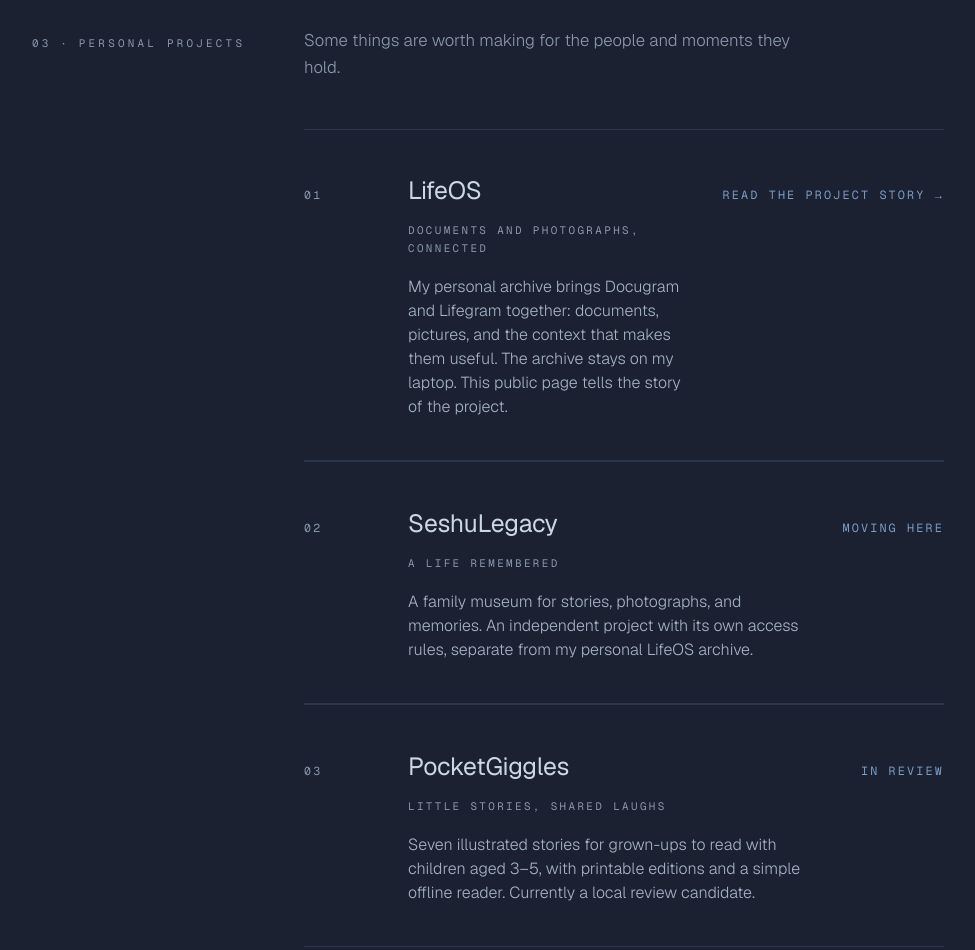
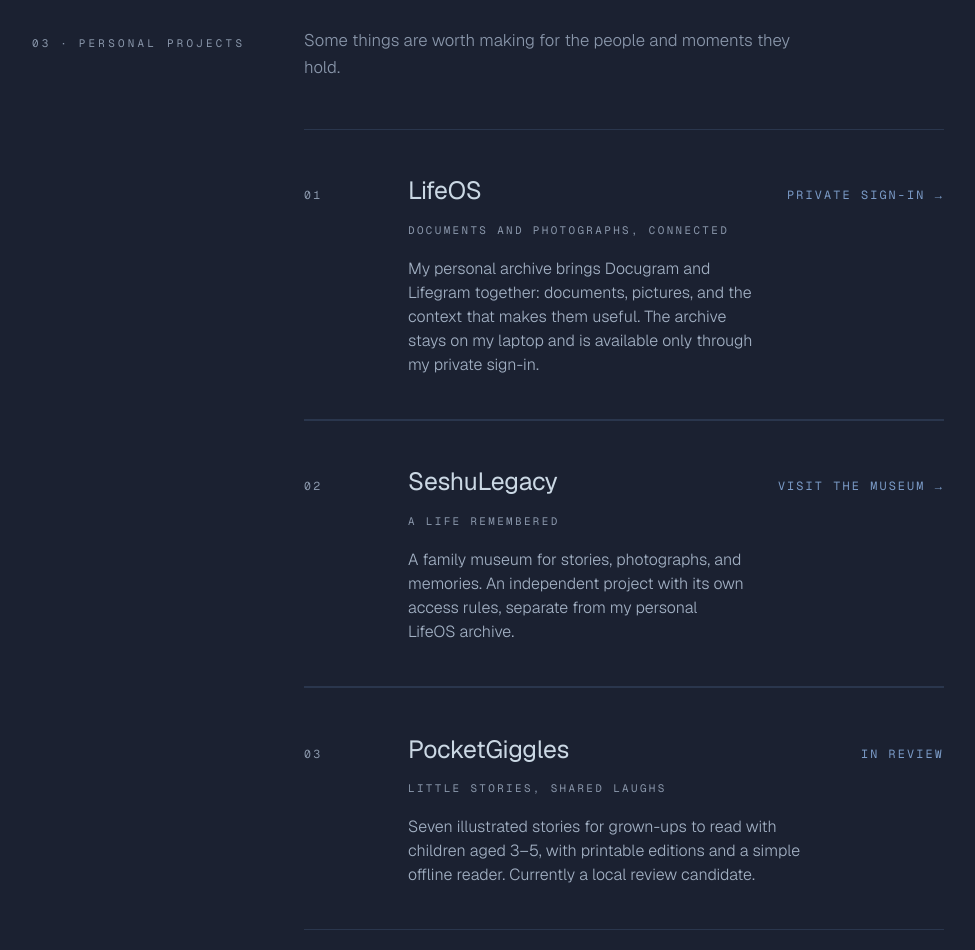
Before and after one commit to iamkanuri/thirdocular, a website built with Vite: page index.html in a window 1280 px wide. Shown: the part 2260-3210 px from the top of the page, without its empty margins (152-1127 px from the left). Built offline with nearby package versions, Linux system fonts and the light colour scheme.

Commit message:
Link the live private archive and family museum

```diff
--- a/index.html
+++ b/index.html
@@ -289,20 +289,20 @@
           <span class="label">03&ensp;·&ensp;Personal projects</span>
           <div class="signals-body">
             <p class="signals-intro">Some things are worth making for the people and moments they hold.</p>
-            <a class="signal" href="/labs/lifeos/">
+            <a class="signal" href="https://lifeos.thirdocular.com/">
               <span class="signal-no">01</span><span class="signal-main">
                 <span class="signal-name">LifeOS</span>
                 <span class="prop-kind">Documents and photographs, connected</span>
-                <span class="prop-desc">My personal archive brings Docugram and Lifegram together: documents, pictures, and the context that makes them useful. The archive stays on my laptop. This public page tells the story of the project.</span>
-              </span><span class="signal-cta">Read the project story &rarr;</span>
+                <span class="prop-desc">My personal archive brings Docugram and Lifegram together: documents, pictures, and the context that makes them useful. The archive stays on my laptop and is available only through my private sign-in.</span>
+              </span><span class="signal-cta">Private sign-in &rarr;</span>
             </a>
-            <div class="signal">
+            <a class="signal" href="https://seshu.thirdocular.com/">
               <span class="signal-no">02</span><span class="signal-main">
                 <span class="signal-name">SeshuLegacy</span>
                 <span class="prop-kind">A life remembered</span>
                 <span class="prop-desc">A family museum for stories, photographs, and memories. An independent project with its own access rules, separate from my personal LifeOS archive.</span>
-              </span><span class="signal-cta">Moving here</span>
-            </div>
+              </span><span class="signal-cta">Visit the museum &rarr;</span>
+            </a>
             <div class="signal">
               <span class="signal-no">03</span><span class="signal-main">
                 <span class="signal-name">PocketGiggles</span>
```
